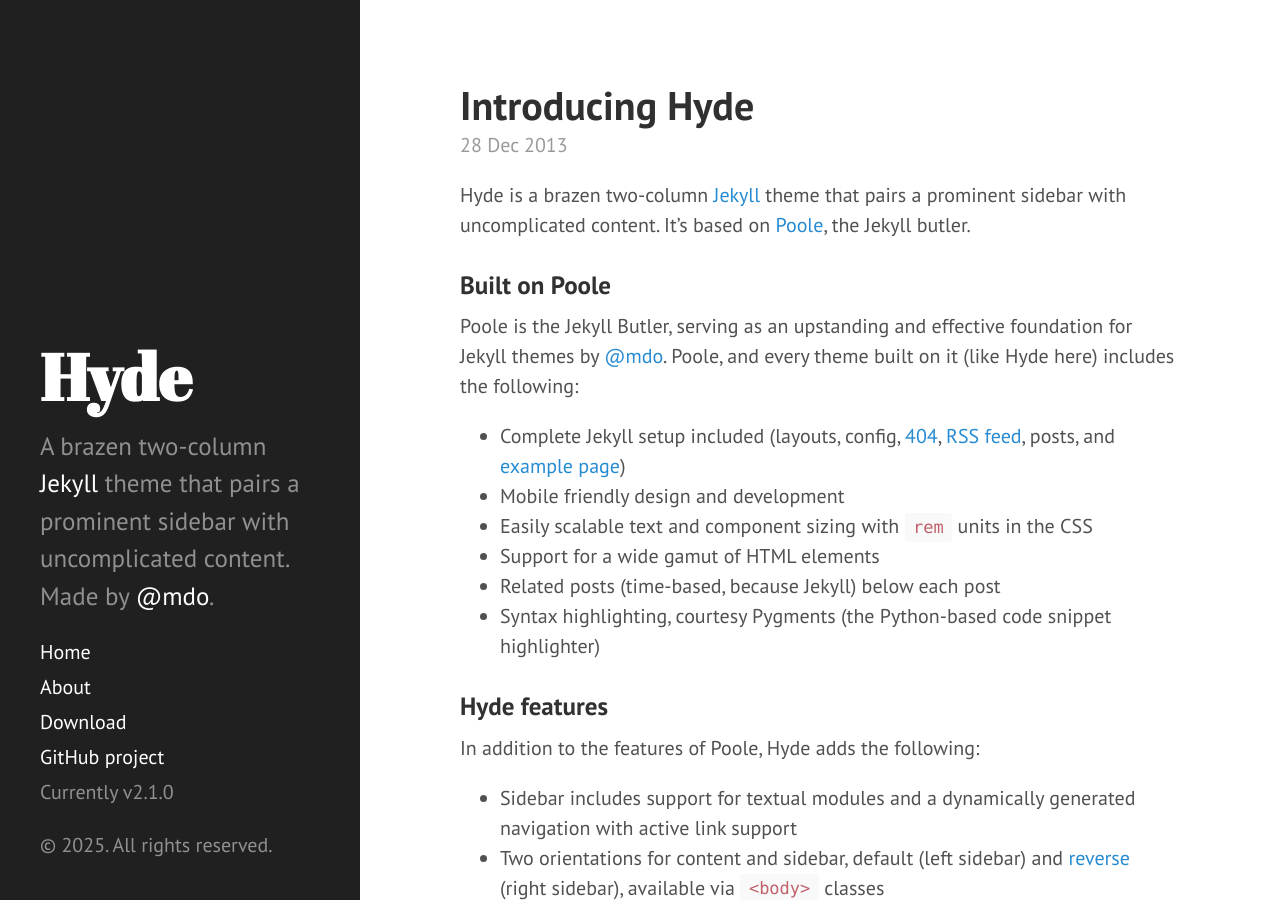
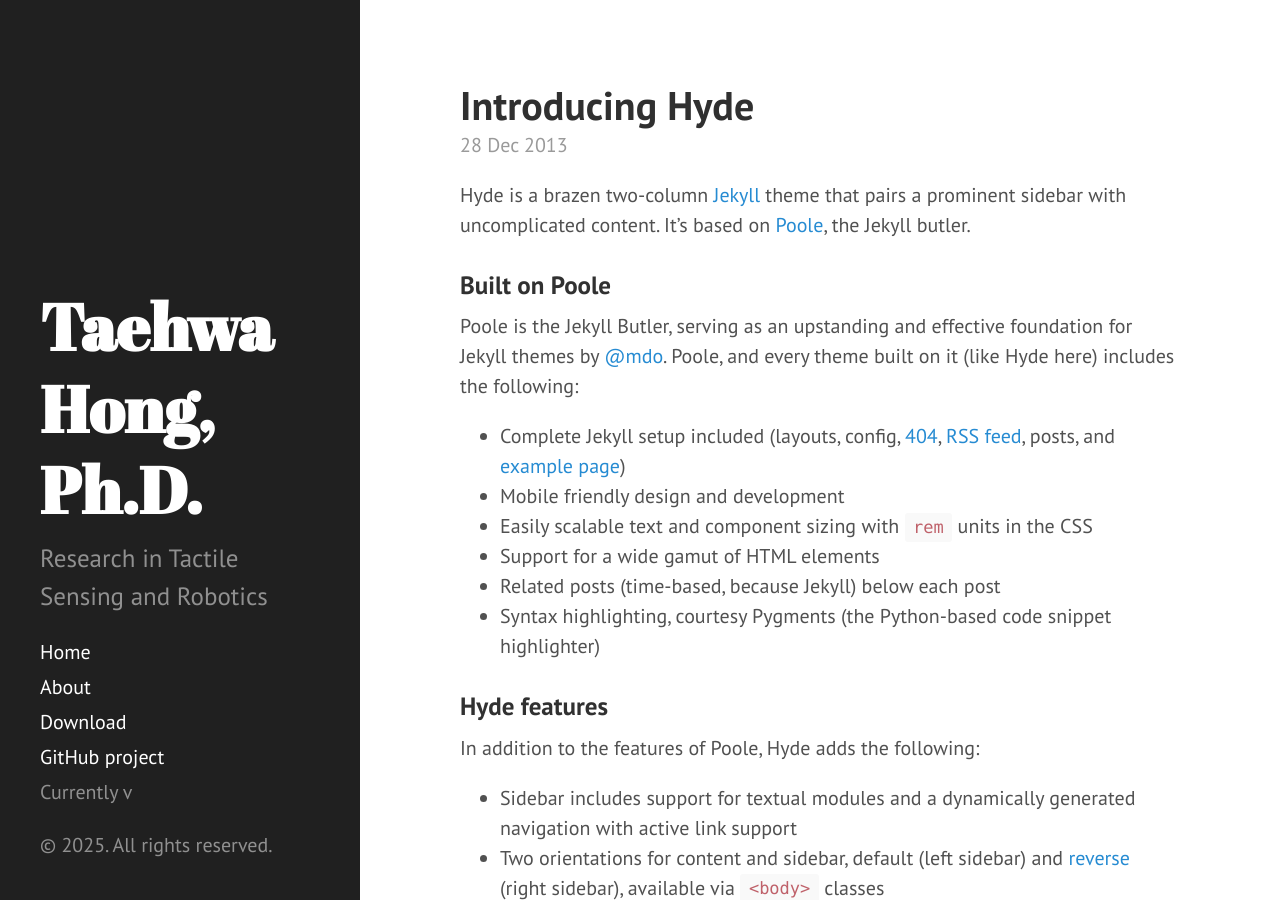
Before and after one commit to ndolphin-github/ndolphin-github.github.io, a Jekyll site: the page built from index.html, in a window 1280 px wide and 900 px high. Built offline with Jekyll 4.4.1, drawn with Linux system fonts in a browser that asks for light colours; Markdown is read by kramdown in place of the engine named in the settings; the list of posts is cut into pages by our own code.

Commit message:
Update _config.yml

```diff
--- a/_config.yml
+++ b/_config.yml
@@ -1,26 +1,16 @@
-# Dependencies
-markdown:         redcarpet
-highlighter:      pygments
+# Hyde theme configuration for Taehwa Hong
+title:          Taehwa Hong, Ph.D.
+description:    "Research in Tactile Sensing and Robotics"
+url:            https://ndolphin-github.github.io
+baseurl:        ""
+author:
+  name:         Taehwa Hong
+  url:          https://ndolphin-github.github.io
 
-# Permalinks
-permalink:        pretty
-relative_permalinks: true
+# Build settings
+markdown:    kramdown
+permalink:   /:title/
 
-# Setup
-title:            Hyde
-tagline:          'A Jekyll theme'
-description:      'A brazen two-column <a href="http://jekyllrb.com" target="_blank">Jekyll</a> theme that pairs a prominent sidebar with uncomplicated content. Made by <a href="https://twitter.com/mdo" target="_blank">@mdo</a>.'
-url:              http://hyde.getpoole.com
-baseurl:          /
-
-author:
-  name:           'Mark Otto'
-  url:            https://twitter.com/mdo
-
-paginate:         5
-
-# Custom vars
-version:          2.1.0
-
-github:
-  repo:           https://github.com/poole/hyde
+# Pagination for the homepage
+paginate:       5
+paginate_path:  "/page:num/"
```
